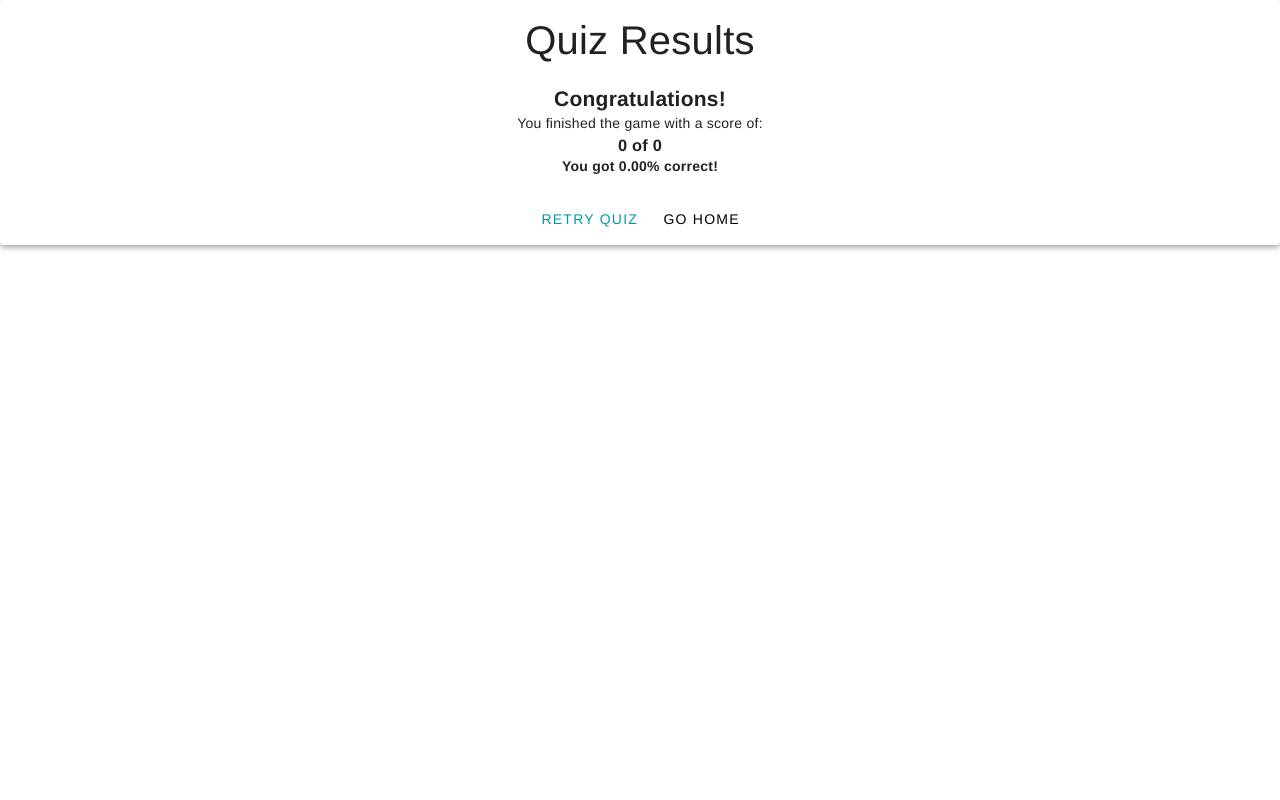
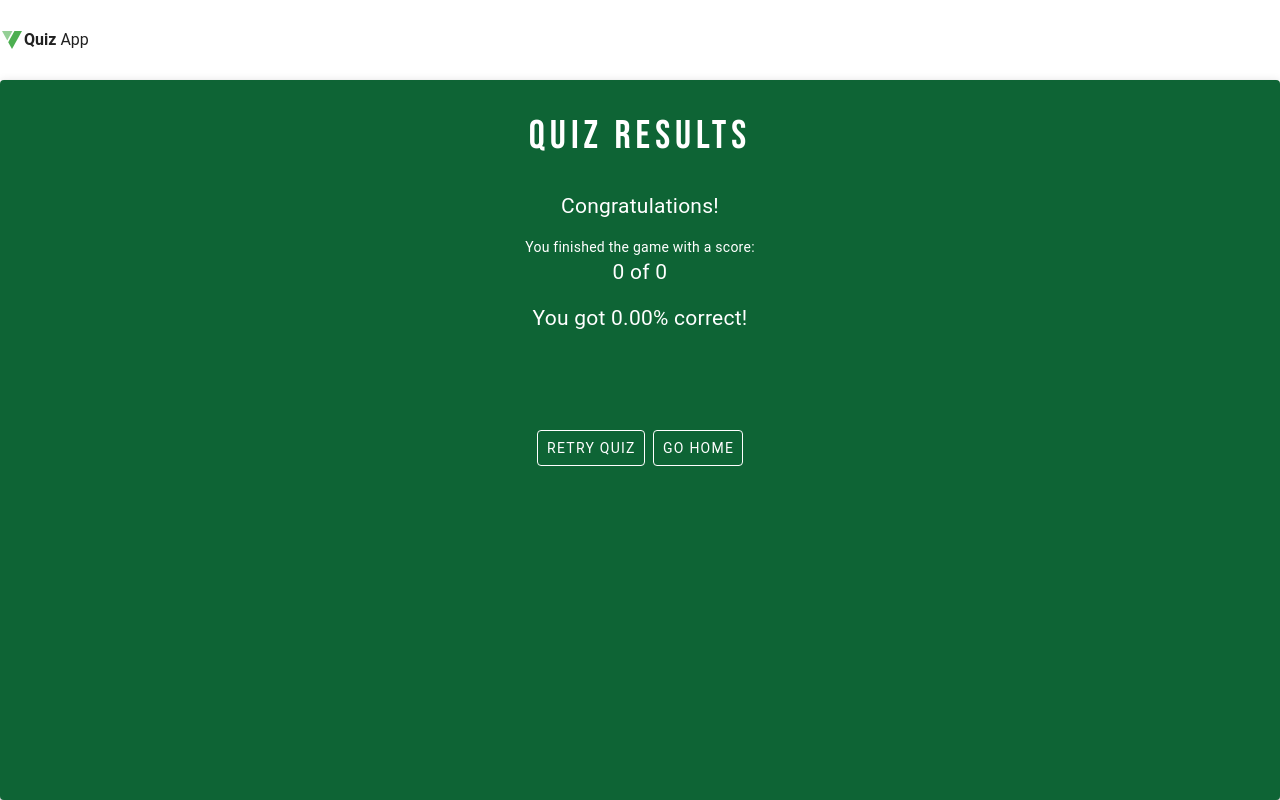
Before and after one commit to IrinaBubela/quiz-vue-app, a Vue app: page /result in a window 1280 px wide. Built offline with nearby package versions, Linux system fonts and the light colour scheme.

Commit message:
changed styles, added ability to track and see spent time, added common header

```diff
--- a/public/index.html
+++ b/public/index.html
@@ -1,18 +1,27 @@
 <!DOCTYPE html>
 <html lang="">
+
 <head>
   <meta charset="utf-8">
   <meta http-equiv="X-UA-Compatible" content="IE=edge">
   <meta name="viewport" content="width=device-width,initial-scale=1.0">
   <link rel="icon" href="<%= BASE_URL %>favicon.ico">
   <link href="https://cdn.jsdelivr.net/npm/@mdi/font@5.x/css/materialdesignicons.min.css" rel="stylesheet">
-    <title><%= htmlWebpackPlugin.options.title %></title>
+  <link rel="preconnect" href="https://fonts.googleapis.com">
+<link rel="preconnect" href="https://fonts.gstatic.com" crossorigin>
+<link href="https://fonts.googleapis.com/css2?family=Arimo:ital,wght@0,400..700;1,400..700&family=Bebas+Neue&family=Roboto+Flex:opsz,wght@8..144,100..1000&display=swap" rel="stylesheet">
+  <title>
+    <%= htmlWebpackPlugin.options.title %>
+  </title>
 </head>
+
 <body>
   <noscript>
-      <strong>We're sorry but <%= htmlWebpackPlugin.options.title %> doesn't work properly without JavaScript enabled. Please enable it to continue.</strong>
+    <strong>We're sorry but <%= htmlWebpackPlugin.options.title %> doesn't work properly without JavaScript enabled.
+        Please enable it to continue.</strong>
   </noscript>
   <div id="app"></div>
   <!-- built files will be auto injected -->
 </body>
+
 </html>
--- a/src/App.vue
+++ b/src/App.vue
@@ -1,20 +1,53 @@
 <template>
-    <v-app id="app">
-      <v-main>
-        <router-view />
-      </v-main>
-    </v-app>
+  <v-app id="app">
+    <router-view />
+  </v-app>
 </template>
 
 <style lang="scss">
 #app {
-height: 100%;
-overflow-y: auto;
-  font-family: Avenir, Helvetica, Arial, sans-serif;
-  -webkit-font-smoothing: antialiased;
-  -moz-osx-font-smoothing: grayscale;
+  width: 100%;
+  overflow-y: auto;
+  overflow-x: hidden;
+}
+
+.v-input__details, .v-messages {
+  display: none !important;
+}
+
+* {
+  font-optical-sizing: auto;
+  font-weight: 400;
+  font-style: normal;
+  font-stretch: 100%;
+}
+
+.v-container {
+  width: 100vw !important;
+  max-width: 100vw !important;
+  overflow-y: auto;
+  padding: 0px !important;
+  margin: 0 !important;
   text-align: center;
-  color: #2c3e50;
+}
+
+@media (min-width: 960px) {
+  .v-container {
+    width: 100vw !important;
+  }
+}
+
+.v-card-title {
+  font-family: "Bebas Neue", sans-serif !important;
+  letter-spacing: 5px !important;
+}
+
+.v-card-subtitle {
+  font-family: "Roboto Flex", sans-serif;
+}
+
+.v-card-actions .v-label {
+  font-size: 16px !important;
 }
 </style>
 
--- /dev/null
+++ b/src/components/HeaderSection.vue
@@ -0,0 +1,19 @@
+<template>
+    <div class="header-section">
+        <v-icon color="success" icon="$vuetify"></v-icon>
+        <p><strong>Quiz </strong>App</p>
+    </div>
+</template>
+
+<script setup lang="ts">
+</script>
+
+<style>
+.header-section {
+    background-color: white;
+    height: 10vh;
+    display: flex;
+    justify-content: flex-start;
+    align-items: center;
+}
+</style>
--- a/src/components/QuizMultipleChoice.vue
+++ b/src/components/QuizMultipleChoice.vue
@@ -1,23 +1,25 @@
 <template>
-  <v-card class="mx-auto mt-5" max-width="800" elevation="4">
+  <v-container>
+    <HeaderSection />
+    <v-card class="quiz-card">
       <v-card-title primary-title class="justify-center rounded-card mb-1">
-      <h1 class="font-weight-thin">Multiple Choice Quiz</h1>
+        <h3>Multiple Choice Quiz</h3>
       </v-card-title>
       <v-card-text primary-title class="pt-2">
         <p>Question no. {{ currentIndex + 1 }}</p>
-      <v-progress-linear class="mt-2" color="cyan-darken-2" v-model="progress" height="25">
+        <v-progress-linear class="mt-2 progress-bar" v-model="progress" height="25">
           <template v-slot:default="{ value }">
             <strong>{{ Math.ceil(value) }}%</strong>
           </template>
         </v-progress-linear>
       </v-card-text>
       <v-spacer></v-spacer>
-    <v-card>
+      <div>
         <v-card-text v-if="loading">
-        <h4 class="justify-center font-italic">Loading...</h4>
+          <h2 class="justify-center font-italic">Loading...</h2>
         </v-card-text>
         <v-card-text v-else>
-        <h4 class="justify-center font-italic">{{ currentQuestion }}</h4>
+          <h2 class="justify-center font-italic">{{ currentQuestion }}</h2>
         </v-card-text>
         <v-spacer></v-spacer>
         <v-card-actions>
@@ -25,23 +27,26 @@
             <v-radio v-for="n in shuffledAnswers" :key="n" :label="n" :value="n"></v-radio>
           </v-radio-group>
         </v-card-actions>
-    </v-card>
-    <v-card-actions class="d-flex justify-space-around">
-      <v-btn @click="previous" elevation="2" color="grey lighten-1" size="x-large">Previous</v-btn>
-      <v-btn @click="exit" elevation="2" color="black" size="x-large">Exit</v-btn>
-      <v-btn @click="next" elevation="2" color="cyan-darken-2" size="x-large">Next</v-btn>
+      </div>
+      <v-card-actions class="d-flex justify-center">
+        <div class="btns">
+          <v-btn @click="previous" elevation="4" color="grey lighten-1" size="large">Previous</v-btn>
+          <v-btn @click="exit" elevation="4" color="black" size="large">Exit</v-btn>
+          <v-btn @click="next" elevation="4" class="next-btn" size="large">Next</v-btn>
+        </div>
       </v-card-actions>
     </v-card>
+  </v-container>
 </template>
 
-
 <script setup lang="ts">
-import { ref, watch, onMounted } from 'vue';
+import { ref, watch, onMounted, onBeforeUnmount } from 'vue';
 import axios from 'axios';
 import _ from 'lodash';
 import { useRouter } from 'vue-router';
 import { useStore } from 'vuex';
 import { defineProps } from 'vue';
+import HeaderSection from '../components/HeaderSection.vue'
 
 const props = defineProps<{
   quizArr: string[];
@@ -56,7 +61,9 @@ const answered = ref<string | null>(null);
 const correctAnswer = ref<string | null>(null);
 const shuffledAnswers = ref<string[]>([]);
 const correct = ref(0);
-const answers = ref<string[]>([]); // To track answers for each question
+const answers = ref<string[]>([]);
+const timeSpent = ref<number[]>([]);
+const startTime = ref<number | null>(null);
 
 const router = useRouter();
 const store = useStore();
@@ -85,6 +92,9 @@ const getQuestion = () => {
     loading.value = false;
     getChoices();
     answered.value = answers.value[currentIndex.value] || null;
+
+    //start timing
+    startTime.value = Date.now();
   }
 };
 
@@ -110,6 +120,12 @@ const answerClass = () => {
 const saveAnswer = () => {
   if (answered.value !== null) {
     answers.value[currentIndex.value] = String(answered.value);
+    //tracking time
+    if (startTime.value) {
+      const endTime = Date.now();
+      const time = endTime - startTime.value;
+      timeSpent.value[currentIndex.value] = time;
+    }
   }
 };
 
@@ -123,7 +139,8 @@ const next = () => {
   if (currentIndex.value >= parseInt(props.quizArr[0]) - 1) {
     store.commit("updateResults", {
       score: correct.value,
-      total: parseInt(props.quizArr[0])
+      total: parseInt(props.quizArr[0]),
+      timeSpent: timeSpent.value
     });
     router.push("/result");
   } else {
@@ -160,4 +177,57 @@ onMounted(async () => {
   await getAPIquestions();
   getQuestion();
 });
+
+onBeforeUnmount(() => {
+  saveAnswer();
+});
 </script>
+
+<style lang="scss" scoped>
+.v-container {
+  width: 100vw;
+  padding: 0px !important;
+  margin: 0 !important;
+}
+
+.v-card {
+  min-height: 90vh !important;
+}
+
+.quiz-card {
+  max-width: 100vw;
+  min-width: 100vw;
+  padding: 16px !important;
+  margin: 0 !important;
+}
+
+h3 {
+  color: rgb(14, 100, 53);
+}
+
+.v-card-actions {
+  width: 100vw;
+}
+
+.btns {
+  display: flex;
+  justify-content: space-around;
+  width: 30vw;
+}
+
+.progress-bar {
+  color: rgb(14, 100, 53);
+}
+
+.v-progress-linear__background {
+  background: black;
+}
+
+.v-progress-linear__content strong{
+  color: white !important;
+}
+
+.next-btn {
+  color: rgb(14, 100, 53);
+}
+</style>
--- a/src/components/QuizTrueFalse.vue
+++ b/src/components/QuizTrueFalse.vue
@@ -1,23 +1,25 @@
 <template>
-  <v-card class="mx-auto mt-5" max-width="800" elevation="4">
+  <v-container>
+    <HeaderSection />
+    <v-card class="quiz-card">
       <v-card-title primary-title class="justify-center rounded-card mb-1">
-      <h1 class="font-weight-thin">True/False Quiz</h1>
+        <h3>True/False Quiz</h3>
       </v-card-title>
       <v-card-text primary-title class="pt-2">
         <p>Question no. {{ currentIndex + 1 }}</p>
-      <v-progress-linear class="mt-2" color="cyan-darken-2" v-model="progress" height="25">
+        <v-progress-linear class="mt-2 progress-bar" v-model="progress" height="25">
           <template v-slot:default="{ value }">
             <strong>{{ Math.ceil(value) }}%</strong>
           </template>
         </v-progress-linear>
       </v-card-text>
       <v-spacer></v-spacer>
-    <v-card>
+      <div>
         <v-card-text v-if="loading">
-        <h4 class="justify-center font-italic">Loading...</h4>
+          <h2 class="justify-center font-italic">Loading...</h2>
         </v-card-text>
         <v-card-text v-else>
-        <h4 class="justify-center font-italic">{{ currentQuestion }}</h4>
+          <h2 class="justify-center font-italic">{{ currentQuestion }}</h2>
         </v-card-text>
         <v-spacer></v-spacer>
         <v-card-actions>
@@ -26,13 +28,16 @@
             <v-radio label="False" value="False"></v-radio>
           </v-radio-group>
         </v-card-actions>
-    </v-card>
-    <v-card-actions class="d-flex justify-space-around">
-      <v-btn @click="previous" elevation="2" color="grey lighten-1" size="x-large">Previous</v-btn>
-      <v-btn @click="exit" elevation="2" color="black" size="x-large">Exit</v-btn>
-      <v-btn @click="next" elevation="2" color="cyan-darken-2" size="x-large">Next</v-btn>
+      </div>
+      <v-card-actions class="d-flex justify-center">
+        <div class="btns">
+          <v-btn @click="previous" elevation="4" color="grey lighten-1" large>Previous</v-btn>
+          <v-btn @click="exit" elevation="4" color="black" large>Exit</v-btn>
+          <v-btn @click="next" elevation="4" class="next-btn" large>Next</v-btn>
+        </div>
       </v-card-actions>
     </v-card>
+  </v-container>
 </template>
 
 <script setup lang="ts">
@@ -41,6 +46,7 @@ import axios from 'axios';
 import { useRouter } from 'vue-router';
 import { useStore as useVuexStore } from 'vuex';
 import { defineProps } from 'vue';
+import HeaderSection from '../components/HeaderSection.vue'
 
 const props = defineProps<{
   quizArr: string[];
@@ -56,6 +62,9 @@ const correct = ref(0);
 const progress = ref(0);
 const answers = ref<string[]>([]);
 
+const timeSpent = ref<number[]>([]);
+const startTime = ref<number | null>(null);
+
 const router = useRouter();
 const store = useVuexStore();
 
@@ -68,7 +77,7 @@ const getAPIquestions = async () => {
     const response = await axios.get(url);
     questions.value = response.data;
     updateProgress();
-    loading.value = false; // Set loading to false once data is fetched
+    loading.value = false;
   } catch (err) {
     console.error("Server Error:", err);
   }
@@ -81,6 +90,9 @@ const getQuestion = () => {
       .replace(/(&quot;)/g, " ")
       .replace(/(&#039;)/g, "'");
     answered.value = answers.value[currentIndex.value] || null;
+
+    //start timing
+    startTime.value = Date.now();
   }
 };
 
@@ -107,7 +119,8 @@ const next = () => {
   if (currentIndex.value >= parseInt(props.quizArr[0]) - 1) {
     store.commit("updateResults", {
       score: correct.value,
-      total: parseInt(props.quizArr[0])
+      total: parseInt(props.quizArr[0]),
+      timeSpent: timeSpent.value
     });
     router.push("/result");
   } else {
@@ -123,7 +136,7 @@ const exit = () => {
 };
 
 const previous = () => {
-  saveAnswer(); // Save the answer before moving to the previous question
+  saveAnswer();
   if (currentIndex.value > 0) {
     currentIndex.value--;
     getQuestion();
@@ -139,10 +152,16 @@ const updateProgress = () => {
 const saveAnswer = () => {
   if (answered.value !== null) {
     answers.value[currentIndex.value] = String(answered.value);
+    //tracking time
+    if (startTime.value) {
+      const endTime = Date.now();
+      const time = endTime - startTime.value;
+      timeSpent.value[currentIndex.value] = time;
+    }
   }
 };
 
-// Watcher to ensure answers are saved correctly when navigating between questions
+
 watch([currentIndex, answered], () => {
   saveAnswer();
 });
@@ -153,3 +172,52 @@ onMounted(async () => {
   getCorrectAnswer();
 });
 </script>
+
+<style lang="scss" scoped>
+.v-container {
+  width: 100vw;
+  padding: 0px !important;
+  margin: 0 !important;
+}
+
+.v-card {
+  min-height: 90vh !important;
+}
+
+.quiz-card {
+  max-width: 100vw;
+  min-width: 100vw;
+  padding: 16px !important;
+  margin: 0 !important;
+}
+
+h3 {
+  color: rgb(14, 100, 53);
+}
+
+.progress-bar {
+  color: rgb(14, 100, 53);
+}
+
+.v-progress-linear__background {
+  background: black;
+}
+
+.v-progress-linear__content strong{
+  color: white !important;
+}
+
+.next-btn {
+  color: rgb(14, 100, 53);
+}
+
+.v-card-actions {
+  width: 100vw;
+}
+
+.btns {
+  display: flex;
+  justify-content: space-around;
+  width: 30vw;
+}
+</style>
--- a/src/store/index.ts
+++ b/src/store/index.ts
@@ -8,6 +8,7 @@ export default createStore({
       total: 0
     },
     quizArr: [],
+    timeSpent: [],
   },
   getters: {
   },
@@ -16,11 +17,12 @@ export default createStore({
       state.data = '',
         state.data += newData;
     },
-    updateResults(state, { score, total }) {
+    updateResults(state, { score, total, timeSpent }) {
       state.results = {
         score,
         total
       };
+      state.timeSpent = timeSpent;
     },
     setQuizArr(state, payload) {
       state.quizArr = payload;
--- a/src/views/ResultView.vue
+++ b/src/views/ResultView.vue
@@ -1,17 +1,29 @@
 <template>
+  <HeaderSection />
   <v-card elevation="4">
-    <v-card-title primary-title class="rounded-card mb-1">
+    <v-card-title primary-title class="rounded-card text-center my-4">
       <h1 class="font-weight-thin">Quiz Results</h1>
     </v-card-title>
     <v-card-text class="text-center">
       <h2 class="display-1">Congratulations!</h2>
-      <p>You finished the game with a score of:</p>
-      <h3>{{ score }} of {{ total }}</h3>
-      <h4>You got {{ percentage }}% correct!</h4>
+      <p class="mt-4">You finished the game with a score:</p>
+      <h2>{{ score }} of {{ total }}</h2>
+      <h2 class="mt-4">You got {{ percentage }}% correct!</h2>
     </v-card-text>
-    <v-card-actions class="justify-center">
-      <v-btn @click="retry" color="cyan-darken-2">Retry Quiz</v-btn>
-      <v-btn @click="goHome" color="black">Go Home</v-btn>
+    <v-card-text v-if="timeSpent" class="text-center">
+      <div v-if="timeSpent.length">
+        <h2>Time Spent on Each Question:</h2>
+        <ul>
+          <li v-for="(time, index) in timeSpent" :key="index">
+            Question {{ index + 1 }}: {{ (time / 1000).toFixed(2) }} seconds
+          </li>
+        </ul>
+      </div>
+    </v-card-text>
+    <v-spacer></v-spacer>
+    <v-card-actions class="justify-center mt-10">
+      <v-btn @click="retry" class="white" variant="outlined">Retry Quiz</v-btn>
+      <v-btn @click="goHome" color="white" variant="outlined">Go Home</v-btn>
     </v-card-actions>
   </v-card>
 </template>
@@ -20,9 +32,12 @@
 import { computed } from 'vue';
 import { useStore } from 'vuex';
 import { useRouter } from 'vue-router';
+import HeaderSection from '../components/HeaderSection.vue'
 
 const store = useStore();
 const router = useRouter();
+const timeSpent = store.state.timeSpent;
+console.log(timeSpent, 'timeSpent');
 
 const results = store.state.results;
 const score = results.score;
@@ -38,3 +53,17 @@ const goHome = () => {
   router.push("/");
 };
 </script>
+
+<style scoped>
+.v-card {
+  min-height: 90vh;
+  background-color: rgb(14, 100, 53);
+  color: white;
+  font-size: 16px;
+}
+
+.retry,
+.results {
+  color: rgb(14, 100, 53);
+}
+</style>
```
Also changed, not shown: src/views/HomeView.vue (+19 -11 lines). Lines whose indentation alone changed are shown as unchanged.
